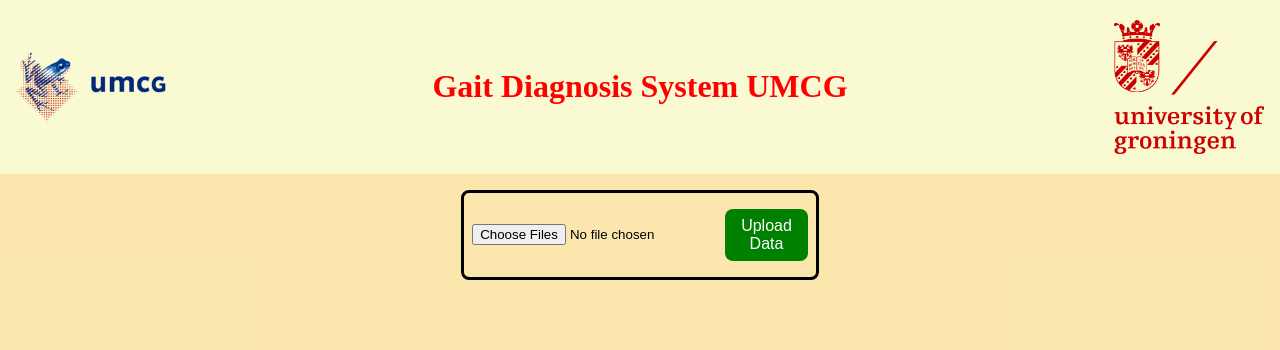
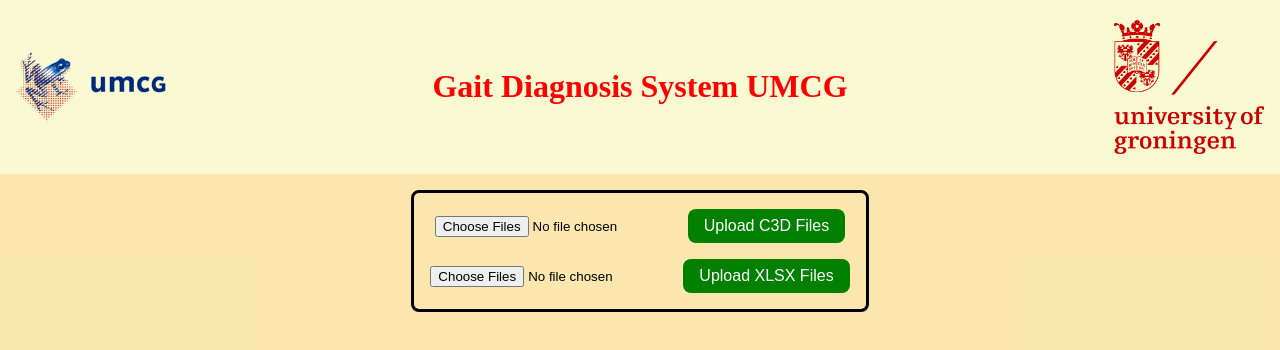
Before and after one commit to akr115/RUG-Gait-Diagnosis-System, a React (Create React App) app in the folder front-end/: page / in a window 1280 px wide. Shown: the top 350 px of the page. Built offline with nearby package versions, Linux system fonts and the light colour scheme.

Commit message:
seperate file upload works, made new endpoint for seperate file upload

```diff
--- a/front-end/src/App.css
+++ b/front-end/src/App.css
@@ -39,8 +39,10 @@ button {
   justify-content: center;
   border: solid black;
   border-radius: 0.5rem;
-  width: 20rem;
-
+  width: fit-content;
+  flex-direction: column;
+  justify-content: space-between;
+  gap: 1rem;
 }
 
 button:hover {
--- a/front-end/src/App.js
+++ b/front-end/src/App.js
@@ -6,13 +6,19 @@ import rug_logo from './rug-logo.png';
 import Auth from './Auth';
 
 function Home() {
-  const [selectedFiles, setSelectedFiles] = useState([]);
+  const [c3dFiles, setC3dFiles] = useState([]);
+  const [xlsxFiles, setXlsxFiles] = useState([]);
 
-  const handleFileChange = (event) => {
-    setSelectedFiles(event.target.files);
+  const handleC3dFileChange = (event) => {
+    setC3dFiles(event.target.files);
   };
 
-  const handleUpload = () => {
+  const handleXlsxFileChange = (event) => {
+    setXlsxFiles(event.target.files);
+  };
+
+  const handleUpload = (fileType) => {
+    const selectedFiles = fileType === 'c3d' ? c3dFiles : xlsxFiles;
     if (selectedFiles.length === 0) {
       alert("Please select files first!");
       return;
@@ -22,10 +28,11 @@ function Home() {
       formData.append("files", selectedFiles[i]);
     }
 
-    fetch("http://localhost:5000/upload", {
+    const endpoint = fileType === 'c3d' ? "/upload/c3d" : "/upload/xlsx";
+    fetch(`http://localhost:5000${endpoint}`, {
       method: "POST",
       body: formData,
-      credentials: 'include'  // Ensure cookies are included if needed
+      credentials: 'include'
     })
       .then(response => {
         if (!response.ok) {
@@ -51,8 +58,14 @@ function Home() {
         <img src={rug_logo} className='umcg-logo' alt="RUG Logo" />
       </header>
       <div className="data-box">
-        <input type="file" accept=".c3d,.xlsx" multiple onChange={handleFileChange} />
-        <button onClick={handleUpload}>Upload Data</button>
+        <div>
+          <input type="file" accept=".c3d" multiple onChange={handleC3dFileChange} />
+          <button onClick={() => handleUpload('c3d')}>Upload C3D Files</button>
+        </div>
+        <div>
+          <input type="file" accept=".xlsx" multiple onChange={handleXlsxFileChange} />
+          <button onClick={() => handleUpload('xlsx')}>Upload XLSX Files</button>
+        </div>
       </div>
     </div>
   );
```
Also changed, not shown: 3 other files (tests, documents, lock files or other folders).
